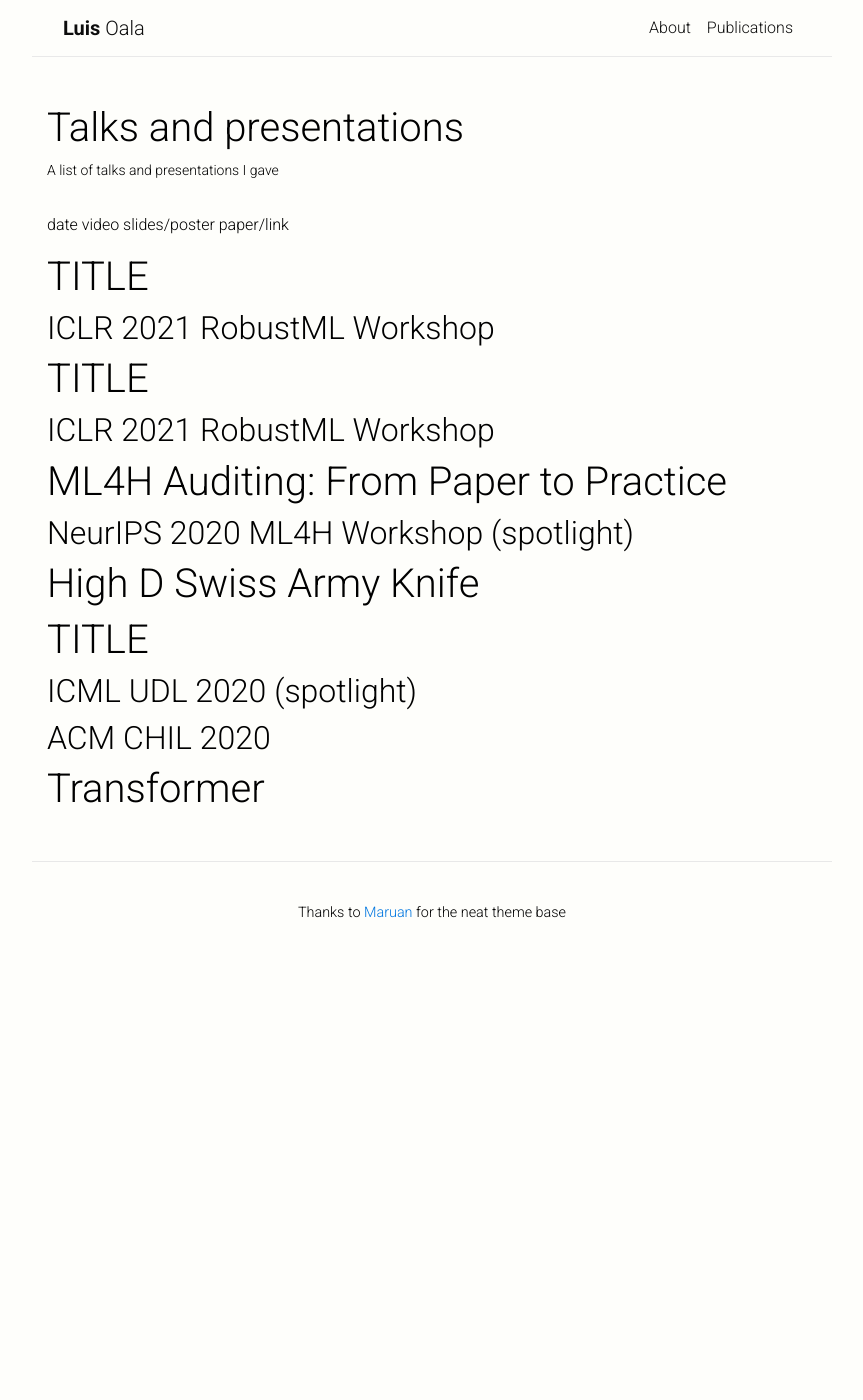
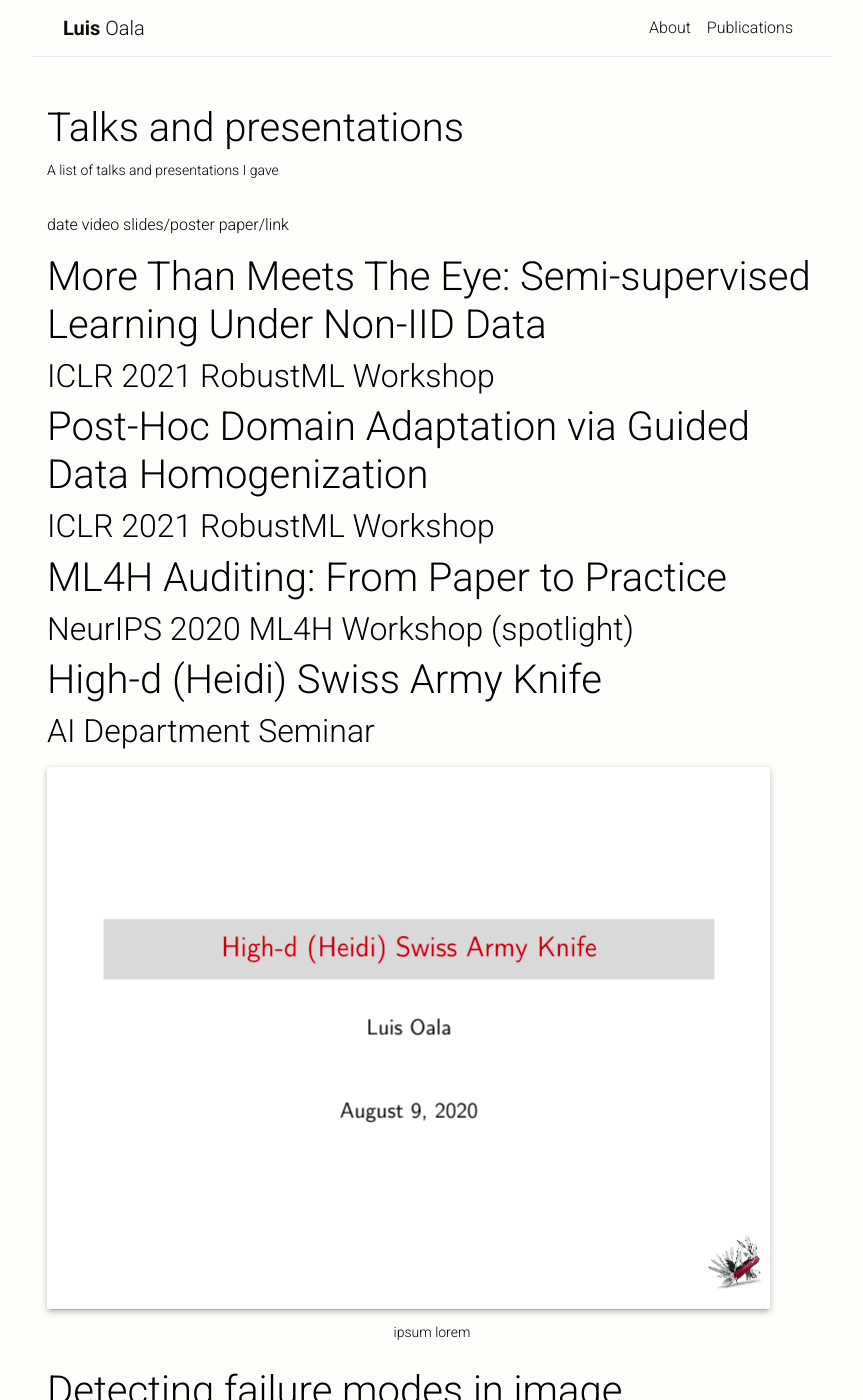
Before and after one commit to luisoala/luisoala.github.io, a Jekyll site: the page built from _pages/talks.md, in a window 1280 px wide and 1400 px high. Shown: the whole window, without its empty margins (208-1071 px from the left). Built offline with Jekyll 4.4.1, drawn with Linux system fonts in a browser that asks for light colours; nearby versions of some CDN libraries; a style sheet for code colours, icons or effects is not loaded; some of the changed text lies outside the part shown.

Commit message:
Update talks.md

```diff
--- a/_pages/talks.md
+++ b/_pages/talks.md
@@ -11,11 +11,11 @@ video
 slides/poster
 paper/link
 
-# TITLE
+# More Than Meets The Eye: Semi-supervised Learning Under Non-IID Data
 
 ## ICLR 2021 RobustML Workshop
 
-# TITLE
+# Post-Hoc Domain Adaptation via Guided Data Homogenization
 
 ## ICLR 2021 RobustML Workshop
 
@@ -23,12 +23,34 @@ paper/link
 
 ## NeurIPS 2020 ML4H Workshop (spotlight)
 
-# High D Swiss Army Knife
+# High-d (Heidi) Swiss Army Knife
 
-# TITLE
+## AI Department Seminar
+
+<div class="row mt-3">
+    <div class="col-sm mt-3 mt-md-0">
+        <img class="img-fluid rounded z-depth-1" src="{{ site.baseurl }}/assets/img/talks/highd.png" data-zoomable>
+    </div>
+</div>
+<div class="caption">
+    ipsum lorem
+</div>
+
+# Detecting failure modes in image reconstructions with interval neural network uncertainty
 
 ## ICML UDL 2020 (spotlight)
 
 ## ACM CHIL 2020
 
-# Transformer
+# Transformers
+
+## Papers & Cookies Seminar
+
+<div class="row mt-3">
+    <div class="col-sm mt-3 mt-md-0">
+        <img class="img-fluid rounded z-depth-1" src="{{ site.baseurl }}/assets/img/talks/transformer.png" data-zoomable>
+    </div>
+</div>
+<div class="caption">
+    ipsum lorem
+</div>
```
